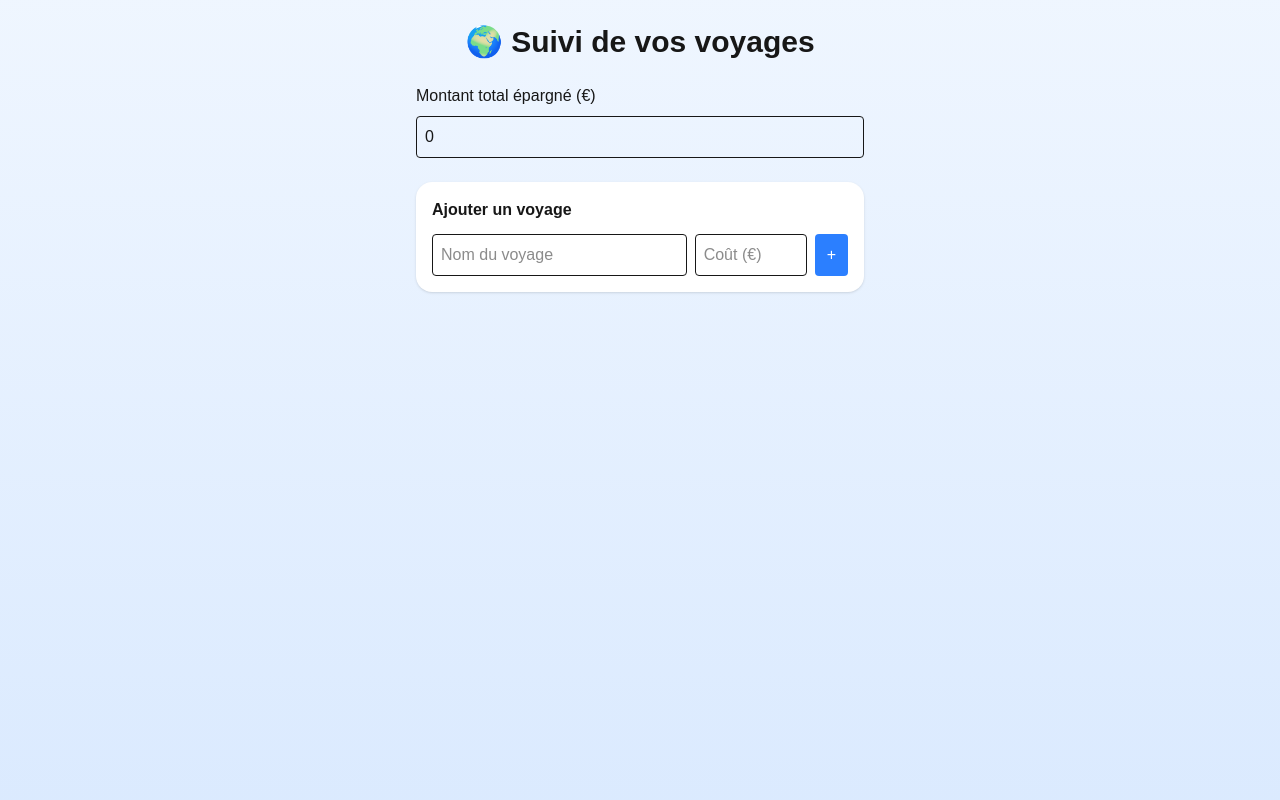
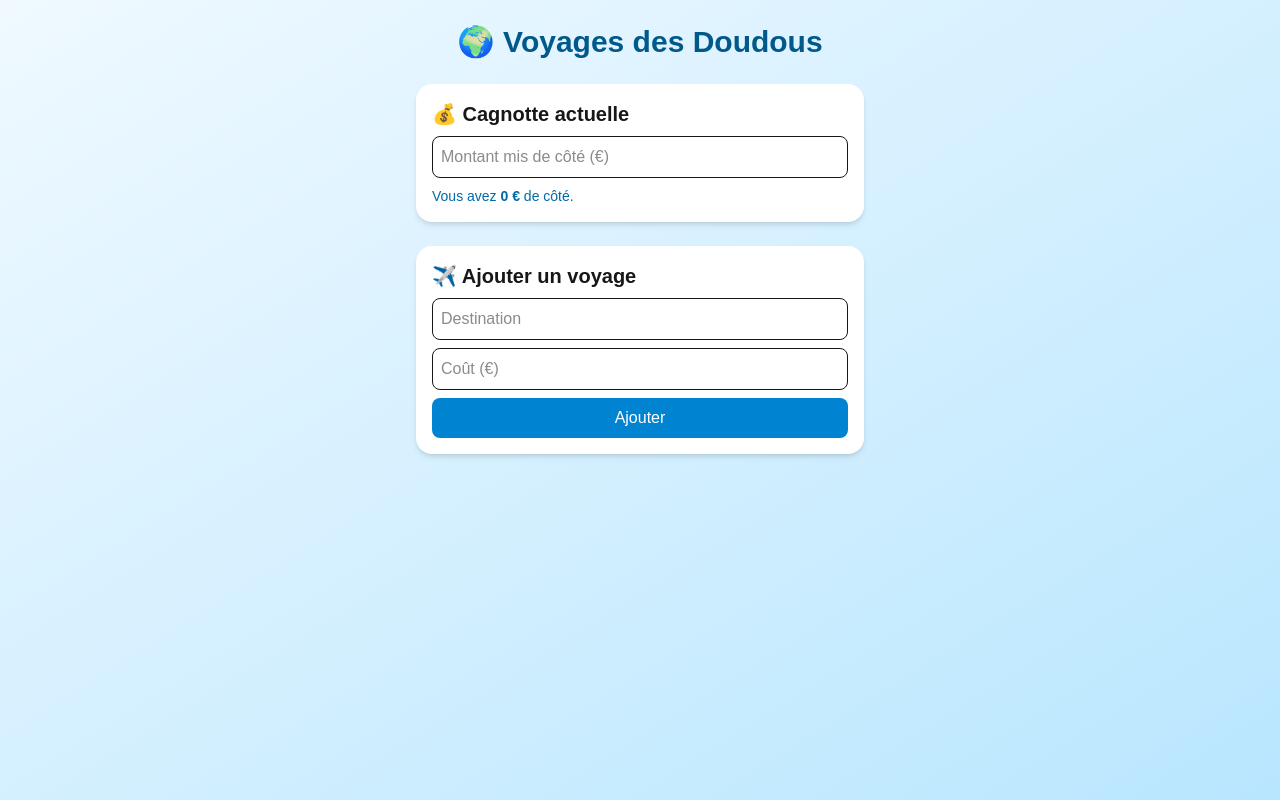
Before and after one commit to batpop31-ops/suivi-voyage, a Next.js app: page / in a window 1280 px wide. Built offline with nearby package versions, Linux system fonts and the light colour scheme.

Commit message:
version finale avec sauvegarde et suppression

```diff
--- a/app/page.tsx
+++ b/app/page.tsx
@@ -1,23 +1,34 @@
 "use client";
 
-import React, { useState, useEffect } from "react";
+import { useState, useEffect } from "react";
 
-export default function TravelBudgetApp() {
-  const [totalSavings, setTotalSavings] = useState(0);
-  const [trips, setTrips] = useState([]);
+interface Trip {
+  name: string;
+  cost: number;
+}
+
+export default function Home() {
+  const [trips, setTrips] = useState<Trip[]>([]);
   const [newTrip, setNewTrip] = useState({ name: "", cost: "" });
+  const [savings, setSavings] = useState<number>(0);
 
+  // Charger les données depuis localStorage au démarrage
   useEffect(() => {
     const savedTrips = localStorage.getItem("trips");
-    const savedSavings = localStorage.getItem("totalSavings");
+    const savedSavings = localStorage.getItem("savings");
     if (savedTrips) setTrips(JSON.parse(savedTrips));
-    if (savedSavings) setTotalSavings(Number(savedSavings));
+    if (savedSavings) setSavings(Number(savedSavings));
   }, []);
 
+  // Sauvegarder les voyages à chaque modification
   useEffect(() => {
     localStorage.setItem("trips", JSON.stringify(trips));
-    localStorage.setItem("totalSavings", totalSavings.toString());
-  }, [trips, totalSavings]);
+  }, [trips]);
+
+  // Sauvegarder la cagnotte à chaque modification
+  useEffect(() => {
+    localStorage.setItem("savings", savings.toString());
+  }, [savings]);
 
   const handleAddTrip = () => {
     if (!newTrip.name || !newTrip.cost) return;
@@ -26,84 +37,89 @@ export default function TravelBudgetApp() {
   };
 
   const handleDeleteTrip = (index: number) => {
-    setTrips(trips.filter((_, i) => i !== index));
+    const updatedTrips = trips.filter((_, i) => i !== index);
+    setTrips(updatedTrips);
   };
 
-  const handleSavingsChange = (value: number) => {
-    setTotalSavings(value);
+  const getProgress = (cost: number) => {
+    if (savings >= cost) return 100;
+    return Math.round((savings / cost) * 100);
   };
 
   return (
-    <div className="min-h-screen bg-gradient-to-b from-blue-50 to-blue-100 p-6">
-      <h1 className="text-3xl font-bold text-center mb-6">🌍 Suivi de vos voyages</h1>
+    <main className="min-h-screen bg-gradient-to-br from-sky-50 to-sky-200 flex flex-col items-center p-6">
+      <h1 className="text-3xl font-bold mb-6 text-sky-800">🌍 Voyages des Doudous</h1>
 
-      <div className="max-w-md mx-auto mb-6">
-        <label className="block mb-2 font-medium">Montant total épargné (€)</label>
+      {/* Section cagnotte */}
+      <div className="bg-white rounded-2xl shadow-md p-4 w-full max-w-md mb-6">
+        <h2 className="text-xl font-semibold mb-2">💰 Cagnotte actuelle</h2>
         <input
           type="number"
-          placeholder="Ex : 6000"
-          value={totalSavings}
-          onChange={(e) => handleSavingsChange(Number(e.target.value))}
-          className="w-full p-2 rounded border"
+          placeholder="Montant mis de côté (€)"
+          value={savings === 0 ? "" : savings}
+          onChange={(e) => setSavings(Number(e.target.value))}
+          className="border rounded-lg p-2 w-full mb-2"
         />
+        <p className="text-sky-700 text-sm">
+          Vous avez <strong>{savings.toLocaleString()} €</strong> de côté.
+        </p>
       </div>
 
-      <div className="max-w-md mx-auto mb-4 p-4 bg-white rounded-2xl shadow">
-        <h2 className="font-semibold mb-3">Ajouter un voyage</h2>
-        <div className="flex gap-2">
+      {/* Section ajout de voyage */}
+      <div className="bg-white rounded-2xl shadow-md p-4 w-full max-w-md mb-6">
+        <h2 className="text-xl font-semibold mb-2">✈️ Ajouter un voyage</h2>
         <input
-            placeholder="Nom du voyage"
+          type="text"
+          placeholder="Destination"
           value={newTrip.name}
           onChange={(e) => setNewTrip({ ...newTrip, name: e.target.value })}
-            className="flex-1 p-2 rounded border"
+          className="border rounded-lg p-2 w-full mb-2"
         />
         <input
           type="number"
           placeholder="Coût (€)"
           value={newTrip.cost}
           onChange={(e) => setNewTrip({ ...newTrip, cost: e.target.value })}
-            className="w-28 p-2 rounded border"
+          className="border rounded-lg p-2 w-full mb-2"
         />
         <button
           onClick={handleAddTrip}
-            className="bg-blue-500 text-white px-3 py-1 rounded hover:bg-blue-600"
+          className="bg-sky-600 text-white rounded-lg px-4 py-2 w-full hover:bg-sky-700"
         >
-            +
+          Ajouter
         </button>
       </div>
+
+      {/* Liste des voyages */}
+      <div className="w-full max-w-md space-y-4">
+        {trips.map((trip, index) => (
+          <div key={index} className="bg-white rounded-2xl shadow p-4 flex flex-col">
+            <div className="flex justify-between items-center mb-2">
+              <h3 className="font-semibold text-sky-800">{trip.name}</h3>
+              <button
+                onClick={() => handleDeleteTrip(index)}
+                className="text-red-500 hover:text-red-700 font-bold"
+              >
+                ❌
+              </button>
             </div>
-
-      <div className="grid gap-4 max-w-md mx-auto">
-        {trips.map((trip, index) => {
-          const percentage = Math.min(100, (totalSavings / trip.cost) * 100);
-
-          return (
-            <div key={index} className="bg-white rounded-2xl shadow p-4">
-              <div className="flex justify-between mb-2 items-center">
-                <span className="font-semibold">{trip.name}</span>
-                <span className="text-sm text-gray-600">{trip.cost.toLocaleString()} €</span>
-              </div>
-
-              <div className="h-3 bg-gray-200 rounded">
+            <p className="text-sm text-gray-600 mb-2">
+              Objectif : {trip.cost.toLocaleString()} €
+            </p>
+            <div className="w-full bg-gray-200 h-4 rounded-full overflow-hidden">
               <div
-                  className="h-3 bg-green-500 rounded"
-                  style={{ width: `${percentage}%` }}
+                className={`h-4 rounded-full ${
+                  getProgress(trip.cost) === 100 ? "bg-green-500" : "bg-sky-500"
+                }`}
+                style={{ width: `${getProgress(trip.cost)}%` }}
               ></div>
             </div>
-
-              <div className="flex justify-between mt-2 text-sm font-medium">
-                <span>{percentage.toFixed(0)}%</span>
-                <button
-                  onClick={() => handleDeleteTrip(index)}
-                  className="text-red-500 hover:underline"
-                >
-                  Supprimer
-                </button>
+            <p className="text-right text-sm text-gray-700 mt-1">
+              {getProgress(trip.cost)}%
+            </p>
           </div>
+        ))}
       </div>
-          );
-        })}
-      </div>
-    </div>
+    </main>
   );
 }
```
Lines whose indentation alone changed are shown as unchanged.
